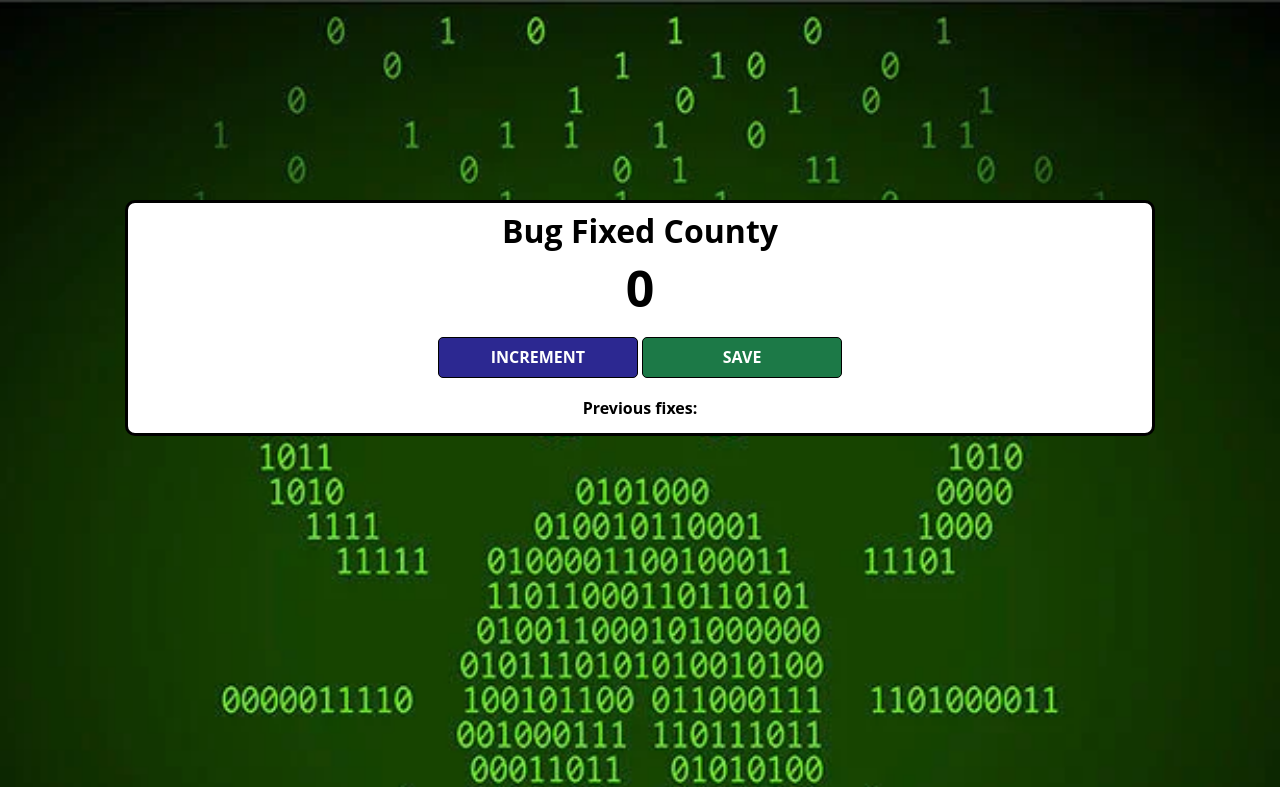
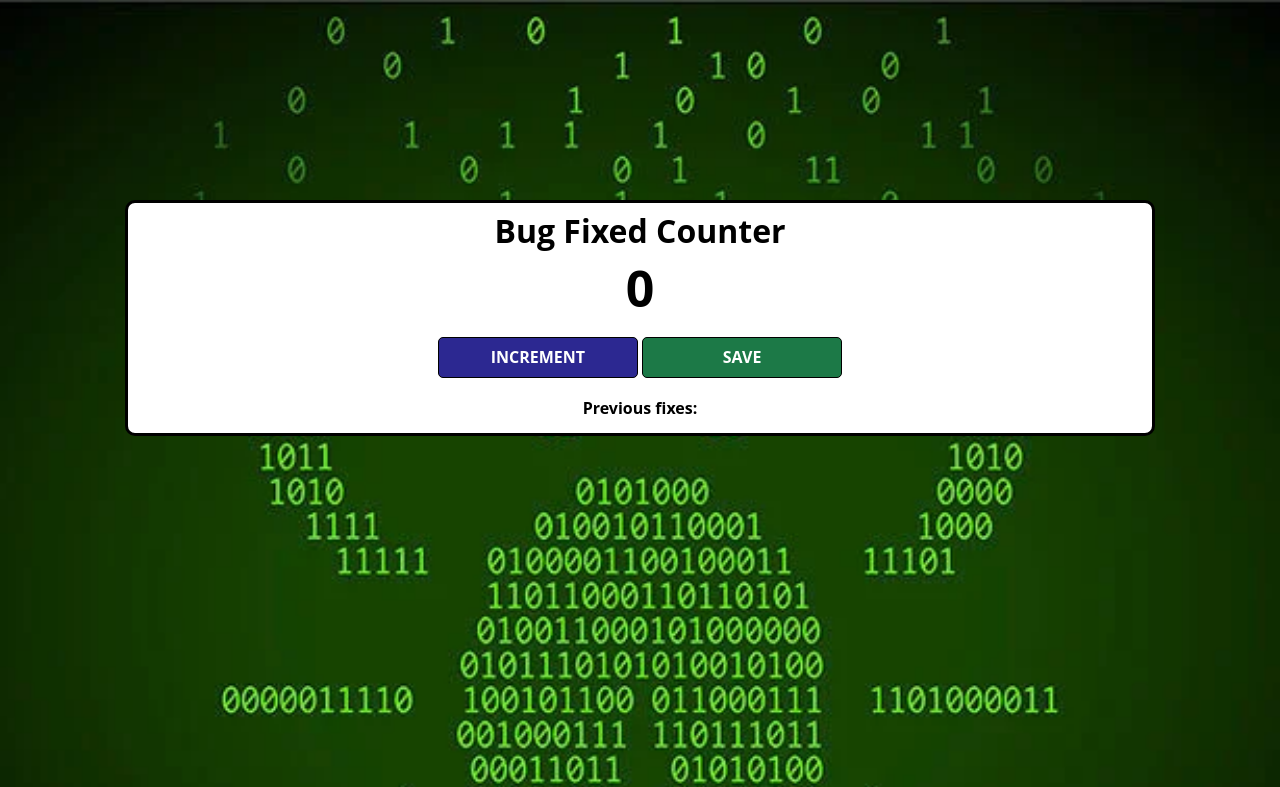
Before and after one commit to sahil-ansari01/BugFixedCounter, a website built with Vite: page index.html in a window 1280 px wide. Shown: the top 787 px of the page. Built offline with nearby package versions, Linux system fonts and the light colour scheme.

Commit message:
update index.html

```diff
--- a/index.html
+++ b/index.html
@@ -4,7 +4,7 @@
     </head>
     <body>
         <div class="container">
-            <h1>Bug Fixed County</h1>
+            <h1>Bug Fixed Counter</h1>
             <h2 id="count-el">0</h2>
             <button id="increment-btn" onclick="increment()">INCREMENT</button>
             <button id="save-btn" onclick="save()">SAVE</button>
```
